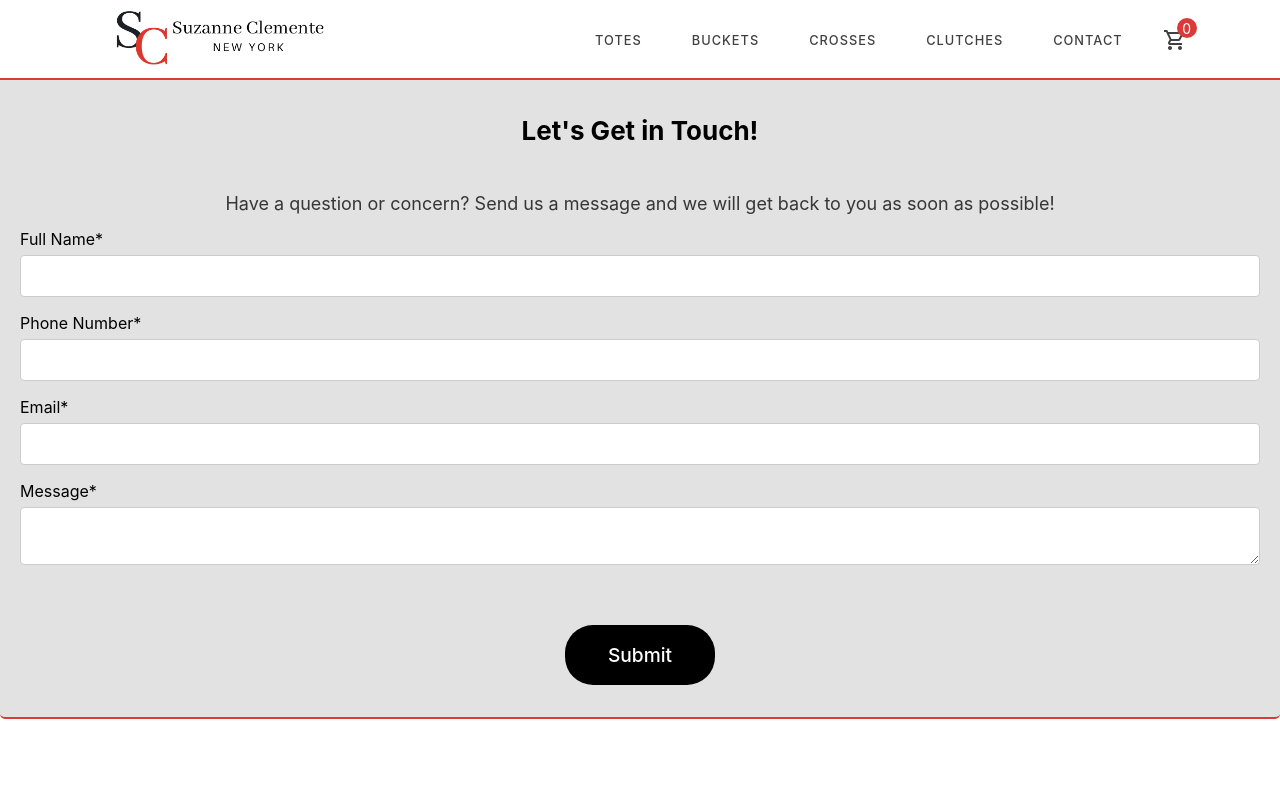
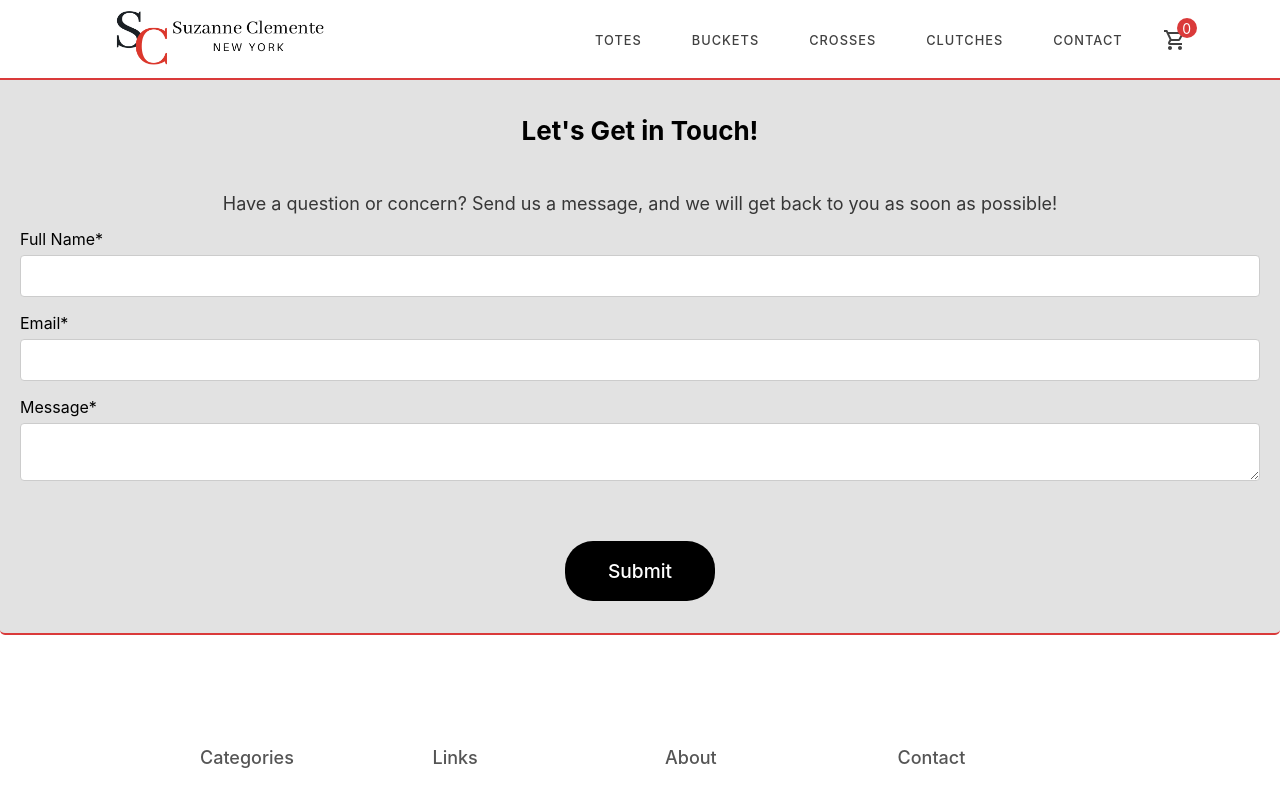
Before and after one commit to cupokoffi8/marketplace, a React (Create React App) app in the folder client/: page /contact in a window 1280 px wide. Shown: the top 791 px of the page. Built offline with nearby package versions, Linux system fonts and the light colour scheme; no server answers.

Commit message:
Implement PROD api support

```diff
--- a/client/src/pages/Contact-Us/Contact-Us.jsx
+++ b/client/src/pages/Contact-Us/Contact-Us.jsx
@@ -1,5 +1,5 @@
-import React, {useState} from 'react';
-import emailjs from 'emailjs-com';
+import React, { useState } from 'react';
+import emailjs from '@emailjs/browser';
 import './Contact-Us.css';
 
 const Result = () => {
@@ -8,13 +8,13 @@ const Result = () => {
   )
 }
 
-function Contact() {
-  window.scrollTo(0, 0);
+const Contact = () => {
   const [result, showResult] = useState(false);
+
   const sendEmail = (e) => {
     e.preventDefault();
 
-    emailjs.sendForm('service_wy6rvyq', 'template_pdwgvlh', e.target, 'user_uPPPTbDsFv1hhgaf9n8wH')
+    emailjs.sendForm('service_w3stz1y', 'template_0yqogwt', e.target, '5qq9LRUbpU0KHdDE0')
       .then((result) => {
         console.log(result.text);
       }, (error) => {
@@ -40,7 +40,7 @@ function Contact() {
           <form action="" onSubmit={sendEmail}>
             <div className="formWord">
 
-          <h2 id="fill-out">Have a question or concern? Send us a message and we will get back to you as soon as possible!</h2>
+              <h2 id="fill-out">Have a question or concern? Send us a message, and we will get back to you as soon as possible!</h2>
 
               <span id="the-span">Full Name*</span>
               <br />
@@ -51,14 +51,14 @@ function Contact() {
                 required
               />
 
-          <span id="the-span">Phone Number*</span>
+              {/* <span id="the-span">Phone Number*</span>
               <br />
               <input
                 className="input100"
                 type="text"
                 name="phone"
                 required
-            />
+              /> */}
 
               <span id="the-span">Email*</span>
               <br />
@@ -77,15 +77,13 @@ function Contact() {
               <textarea
                 name="message"
                 required
-            >
-            </textarea>
+              ></textarea>
               <br />
+              <div className="row">{result ? <Result /> : null}</div>
               <div className='header-btns'>
                 <button className='cv-btn2'>Submit</button>
               </div>
             </div>
-
-        <div className="row">{result ? <Result /> : null}</div>
 
           </form>
         </div>
```
Lines whose indentation alone changed are shown as unchanged.
